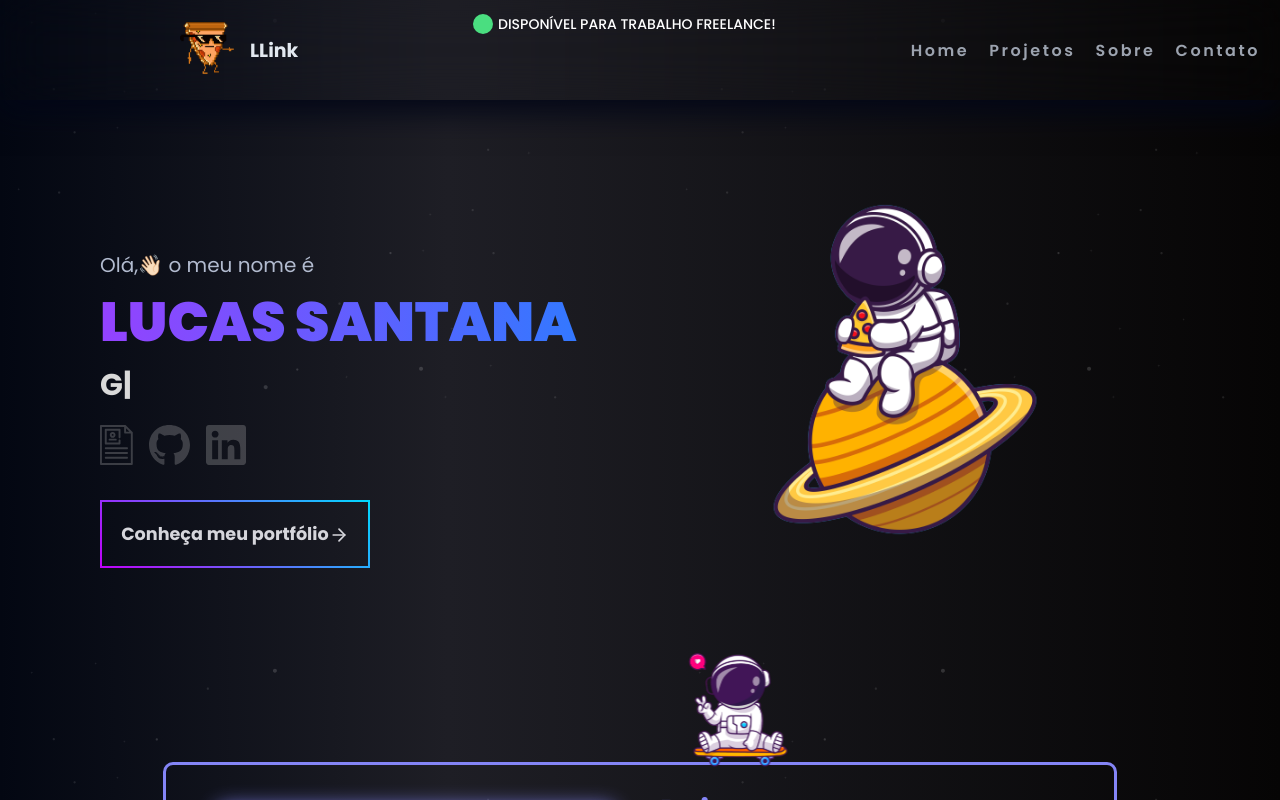
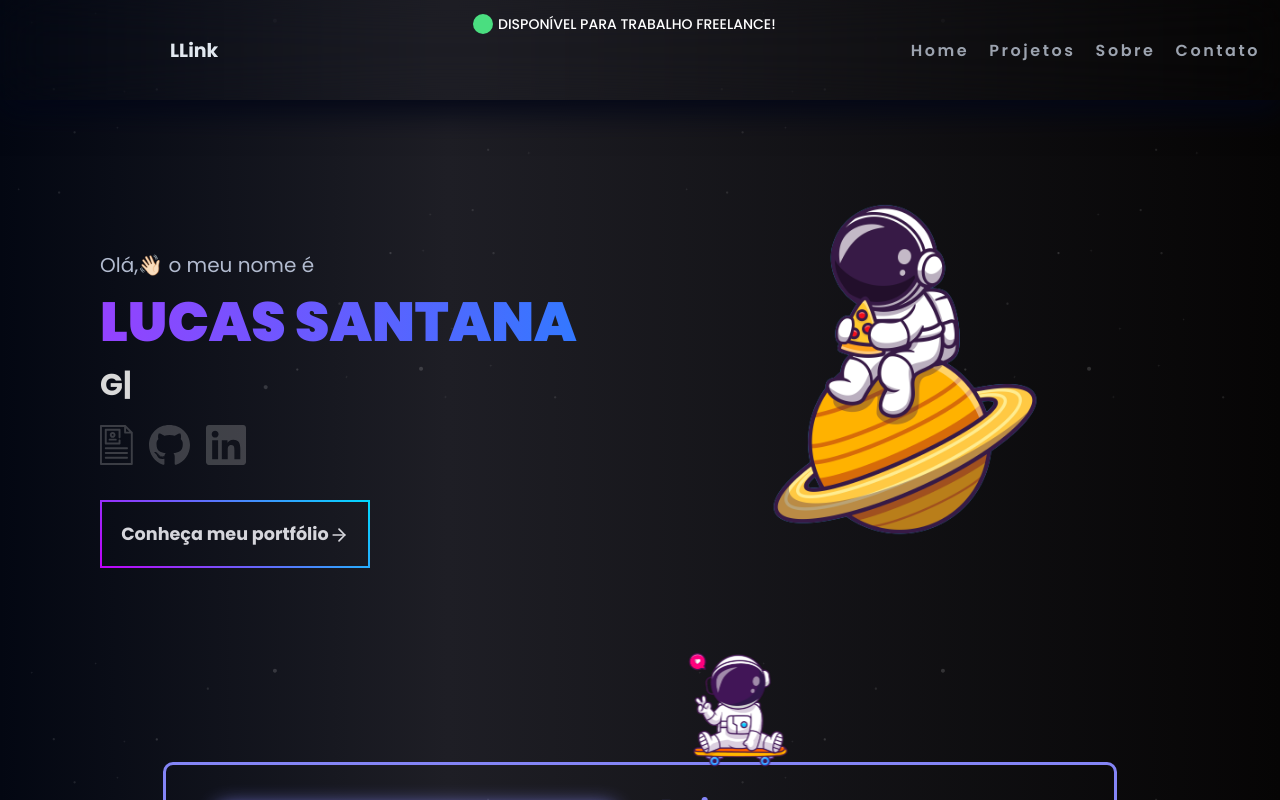
Before and after one commit to LSB30/portfolio, a React (Vite) app: page / in a window 1280 px wide. Shown: the top 800 px of the page. Built offline with nearby package versions, Linux system fonts and the light colour scheme.

Commit message:
refactor: logo

```diff
--- a/src/components/Logo/index.tsx
+++ b/src/components/Logo/index.tsx
@@ -1,14 +1,11 @@
 import { LogoContainer, ImgContainer } from "./styles";
-import logoPizza from "../../assets/images/logoPizza-PhotoRoom.png-PhotoRoom.png";
 import { Link } from "react-router-dom";
 import LogoTitle from "../LogoTitle";
 export default function Logo() {
   return (
     <Link to="/">
       <LogoContainer>
-        <ImgContainer>
-          <img src={logoPizza} alt="" />
-        </ImgContainer>
+
         <LogoTitle />
       </LogoContainer>
     </Link>
```
